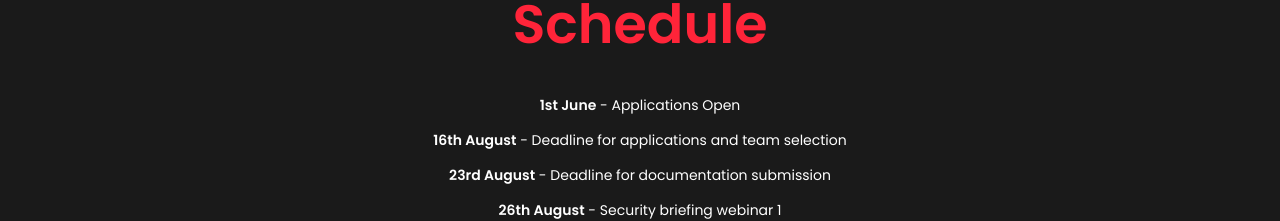
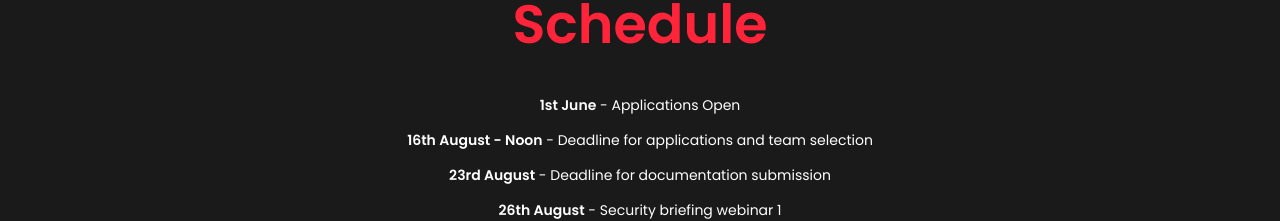
Before and after one commit to vedran-brnjetic/droneolympics.org, a plain HTML site: page index.html in a window 1280 px wide. Shown: the part 2940-3161 px from the top of the page. Drawn offline with Linux system fonts and the light colour scheme; some packages are replaced by stand-ins of ours; a script that the page names is missing.

Commit message:
Update index.html

```diff
--- a/index.html
+++ b/index.html
@@ -105,7 +105,7 @@
 
 
   <p><strong>1<sup>st</sup> June</strong> - Applications Open</p>
-  <p><strong>16<sup>th</sup> August</strong> - Deadline for applications and team selection</p>
+  <p><strong>16<sup>th</sup> August - Noon</strong> - Deadline for applications and team selection</p>
   <p><strong>23<sup>rd</sup> August</strong> - Deadline for documentation submission</p>
   <p><strong>26<sup>th</sup> August</strong> - Security briefing webinar 1</p>
   <p><strong>28<sup>th</sup> August</strong> - Security briefing webinar 2</p>
```
